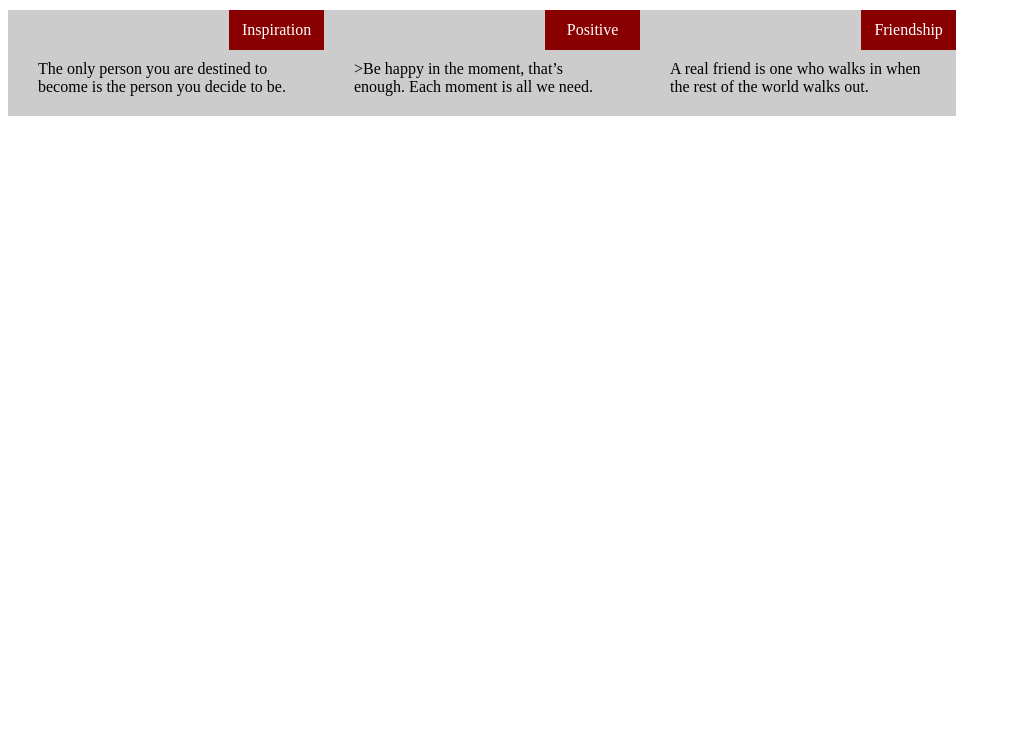
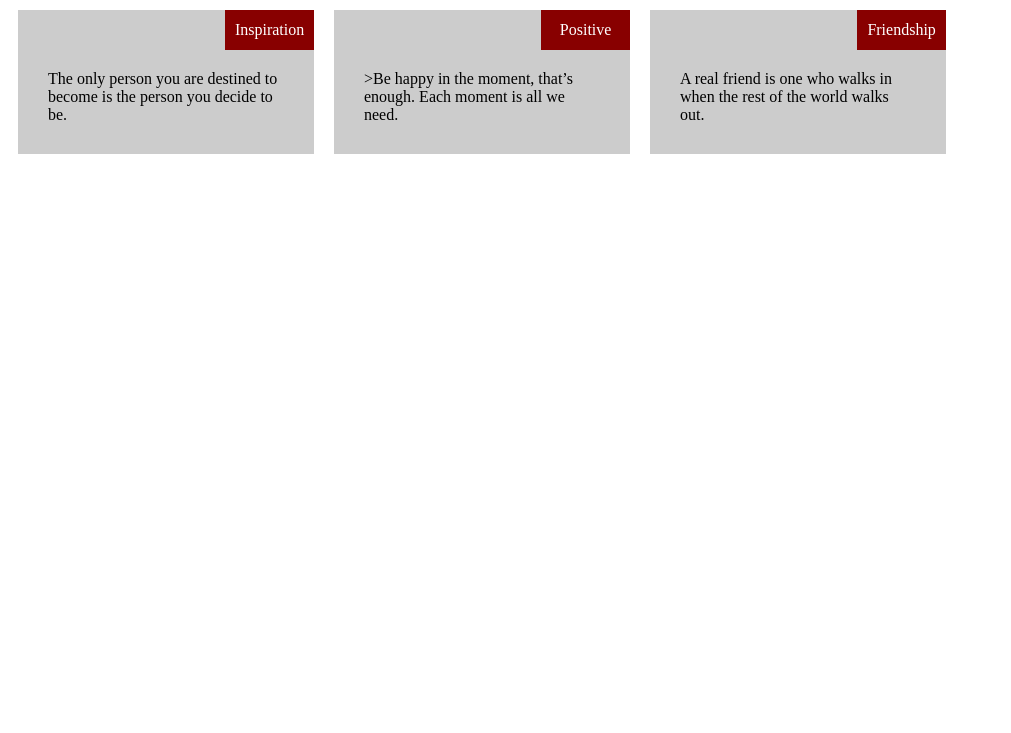
Before and after one commit to usiliceo/coursera, a plain HTML site: page m2.html in a window 1280 px wide. Shown: the part 67-800 px from the top of the page, without its empty margins (0-1011 px from the left). Drawn offline with Linux system fonts and the light colour scheme.

Commit message:
Added files via upload

```diff
--- a/m2.html
+++ b/m2.html
@@ -144,8 +144,11 @@
   background-color : #cccccc;
   width : 100%;
   height : auto;
-  margin : 0 auto;
+  margin : 10px solid white;
   position : relative;
+  border:10px solid white;
+  /*border-collapse: separate;
+  border-spacing: 10px 10px;*/
 
 }
 
@@ -163,7 +166,10 @@
 
 .article {
   padding : 50px 20px 20px 20px;
-  margin:10px;
+  margin:10px ;
+
+
+
 }
 </style>
 </head>
```
